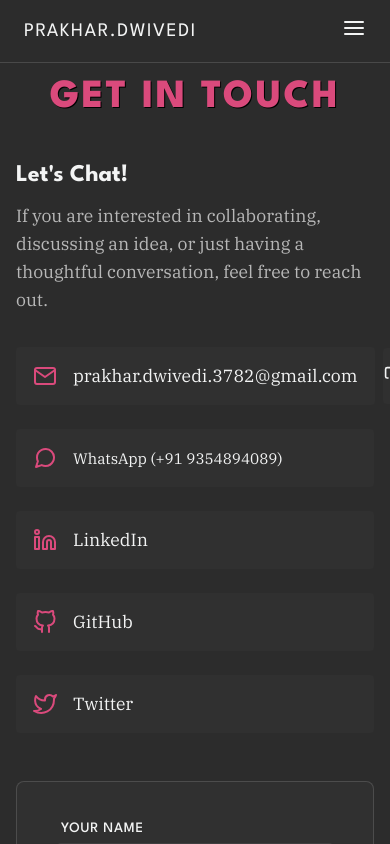
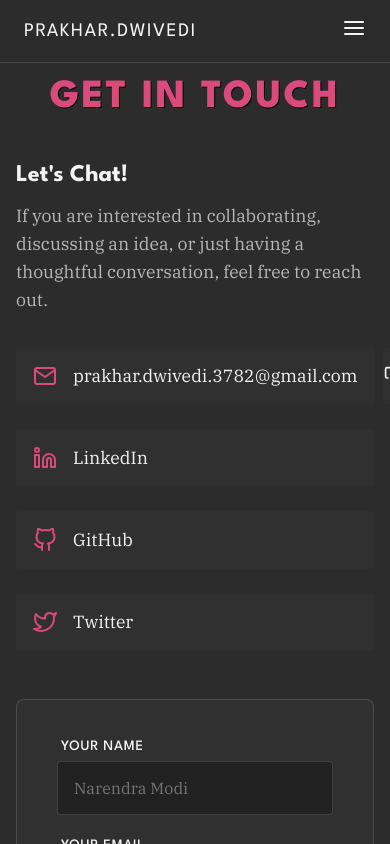
Before and after one commit to prakharDvedi/portfolio, a Next.js app: page /contact in a window 390 px wide. Built offline with nearby package versions, Linux system fonts and the light colour scheme.

Commit message:
Remove phone number from contact page

```diff
--- a/src/app/contact/page.tsx
+++ b/src/app/contact/page.tsx
@@ -11,7 +11,6 @@ import {
   FiCheck,
   FiAlertCircle,
   FiCopy,
-  FiMessageCircle,
 } from "react-icons/fi";
 import Link from "next/link";
 
@@ -107,15 +106,6 @@ export default function Contact() {
                 {copied ? <FiCheck /> : <FiCopy />}
               </button>
             </div>
-
-            <Link
-              href="https://wa.me/919354894089"
-              target="_blank"
-              className={`${styles.linkItem} ${styles.linkItemCompact}`}
-            >
-              <FiMessageCircle className={styles.icon} />
-              <span>WhatsApp (+91 9354894089)</span>
-            </Link>
 
             <Link
               href="https://www.linkedin.com/in/prakhar-dwivedi-a05611292/"
```
